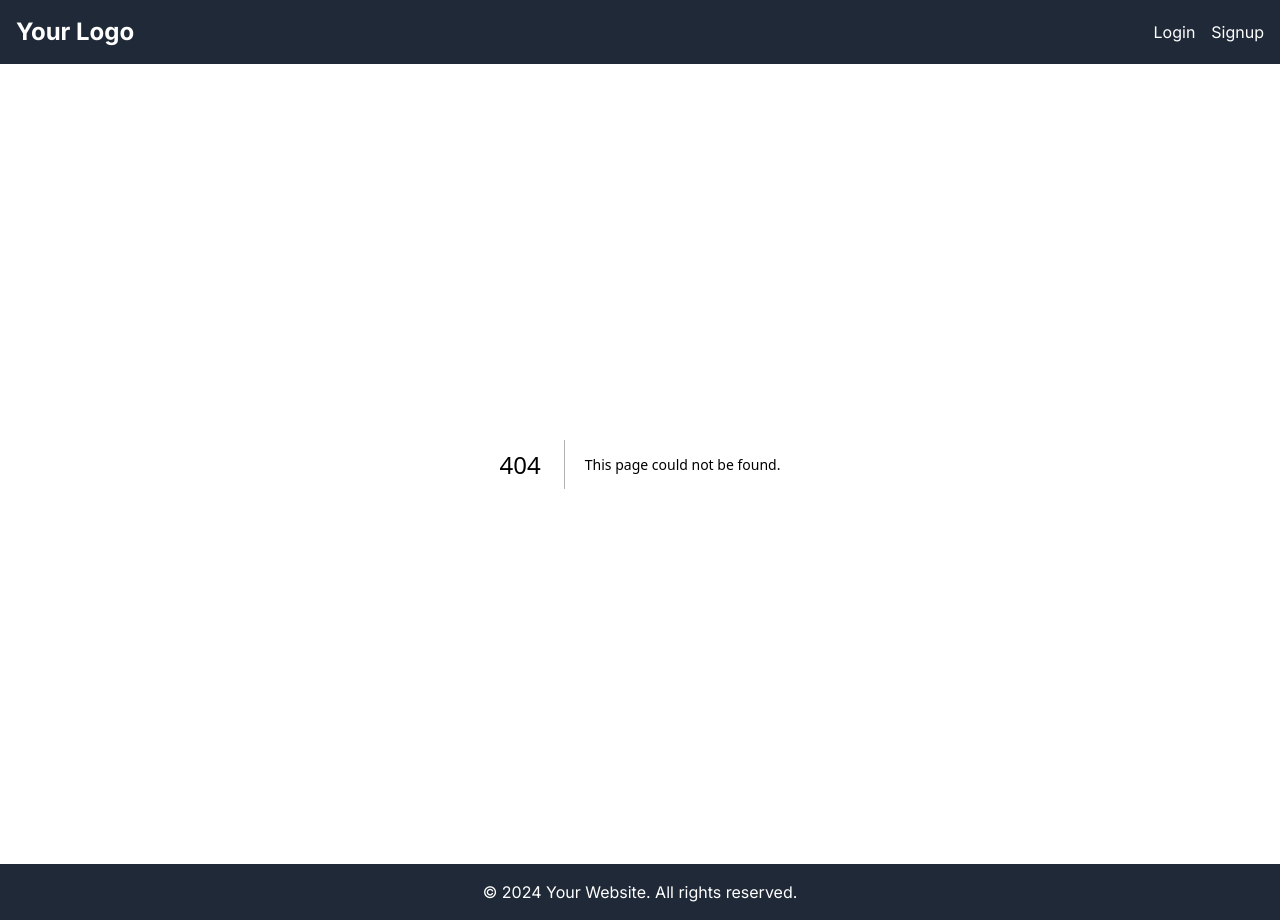
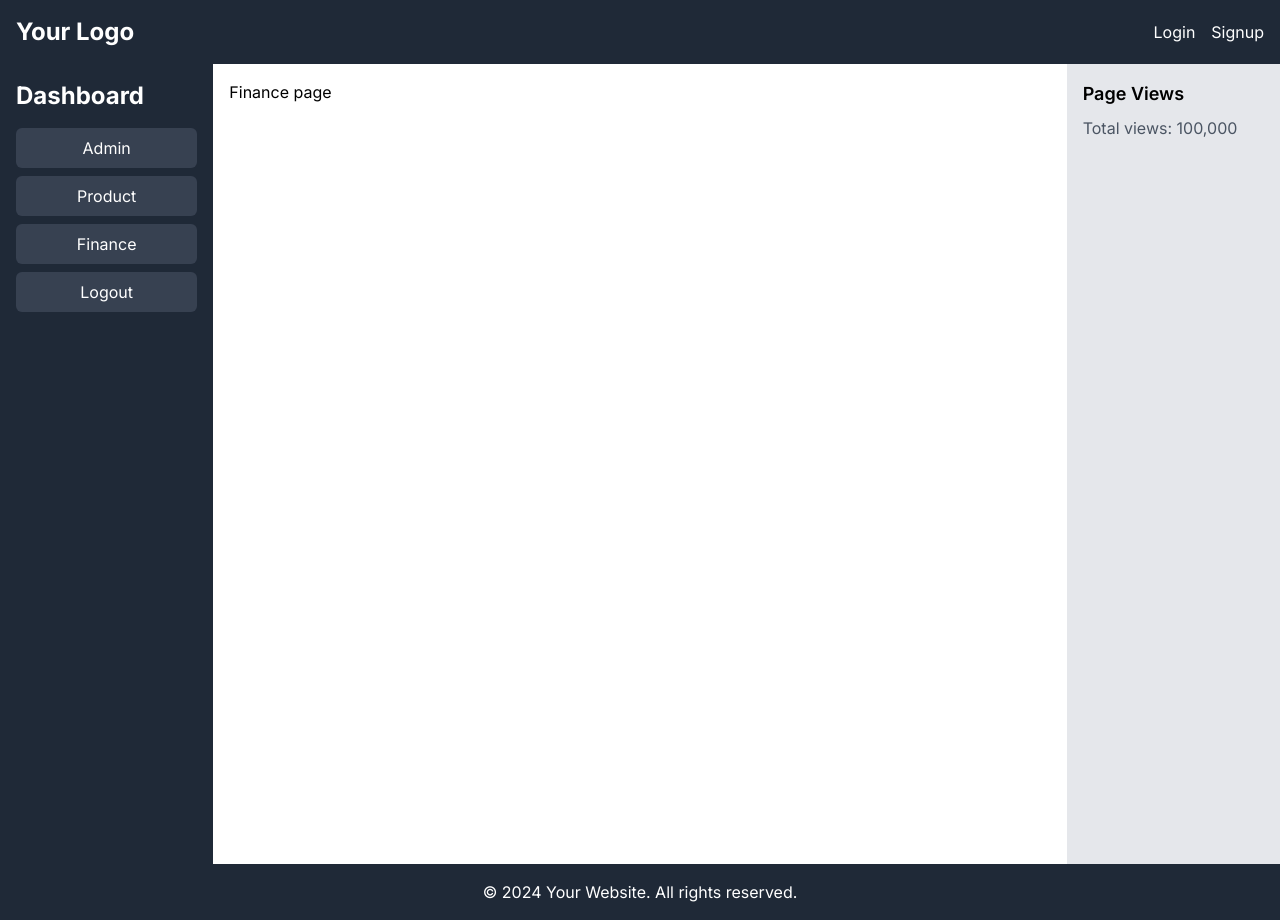
Before and after one commit to darkweb19/next-auth-scratch, a Next.js app: page /dashboard/finance in a window 1280 px wide. Before the commit this address had no page. Built offline with nearby package versions, Linux system fonts and the light colour scheme.

Commit message:
feat : added more routes and protected it using middleware

```diff
--- a/app/api/user/route.ts
+++ b/app/api/user/route.ts
@@ -9,7 +9,6 @@ export async function GET(req: NextRequest) {
 
 	//decode
 	const decode = jwt.verify(token, process.env.TOKEN_KEY!) as TokenPayload;
-	console.log(decode);
 
 	//find user in database
 	const userId = decode.id;
--- /dev/null
+++ b/app/dashboard/admin/page.tsx
@@ -0,0 +1,7 @@
+export default function AdminPage() {
+	return (
+		<div className="w-2/3 p-4 bg-white">
+			<p className="">Admin page</p>
+		</div>
+	);
+}
--- /dev/null
+++ b/app/dashboard/finance/page.tsx
@@ -0,0 +1,7 @@
+export default function AdminPage() {
+	return (
+		<div className="w-2/3 p-4 bg-white">
+			<p className="">Finance page</p>
+		</div>
+	);
+}
--- /dev/null
+++ b/app/dashboard/layout.tsx
@@ -0,0 +1,71 @@
+"use client";
+import axios from "axios";
+import Link from "next/link";
+import { useRouter } from "next/navigation";
+
+export default function RootLayout({
+	children,
+}: Readonly<{
+	children: React.ReactNode;
+}>) {
+	const router = useRouter();
+	const handleLogout = async () => {
+		try {
+			const response = await axios.get("/api/user/logout");
+			if (response.data.success) router.push("/");
+		} catch (error: any) {
+			console.log(error.message);
+		}
+	};
+	return (
+		<div className="flex h-screen bg-gray-100">
+			{/* Left Sidebar */}
+			<div className="w-1/6 bg-gray-800 text-white p-4">
+				<h1 className="text-2xl font-bold mb-4">Dashboard</h1>
+				<ul className="space-y-2">
+					<li>
+						<Link
+							href="/dashboard/admin"
+							className="w-full p-2 bg-gray-700 rounded-md hover:bg-gray-600 focus:outline-none block text-center"
+						>
+							Admin
+						</Link>
+					</li>
+					<li>
+						<Link
+							href="/dashboard/product"
+							className="w-full p-2 bg-gray-700 rounded-md hover:bg-gray-600 focus:outline-none block text-center"
+						>
+							Product
+						</Link>
+					</li>
+					<li>
+						<Link
+							href="/dashboard/finance"
+							className="w-full p-2 bg-gray-700 rounded-md hover:bg-gray-600 focus:outline-none block text-center"
+						>
+							Finance
+						</Link>
+					</li>
+					<li>
+						<button
+							onClick={handleLogout}
+							className="w-full p-2 bg-gray-700 rounded-md hover:bg-gray-600 focus:outline-none"
+						>
+							Logout
+						</button>
+					</li>
+				</ul>
+			</div>
+
+			{/* Middle Content */}
+			{children}
+
+			{/* Right Sidebar */}
+			<div className="w-1/6 p-4 bg-gray-200">
+				<h3 className="text-lg font-semibold mb-2">Page Views</h3>
+				<p className="text-gray-600">Total views: 100,000</p>
+			</div>
+		</div>
+	);
+}
--- a/app/dashboard/page.tsx
+++ b/app/dashboard/page.tsx
@@ -1,14 +1,10 @@
 "use client";
-
 import { User } from "@prisma/client";
 import axios from "axios";
-import { useRouter } from "next/navigation";
 import { useEffect, useState } from "react";
 
 export default function DashboardPage() {
-	const router = useRouter();
 	const [user, setUser] = useState<User>();
-	console.log(user);
 
 	useEffect(() => {
 		const getUser = async () => {
@@ -19,48 +15,7 @@ export default function DashboardPage() {
 		getUser();
 	}, []);
 
-	const handleLogout = async () => {
-		try {
-			const response = await axios.get("/api/user/logout");
-			if (response.data.success) router.push("/");
-		} catch (error: any) {
-			console.log(error.message);
-		}
-	};
 	return (
-		<div>
-			<div className="flex h-screen bg-gray-100">
-				{/* Left Sidebar */}
-				<div className="w-1/6 bg-gray-800 text-white p-4">
-					<h1 className="text-2xl font-bold mb-4">Dashboard</h1>
-					<ul className="space-y-2">
-						<li>
-							<button className="w-full p-2 bg-gray-700 rounded-md hover:bg-gray-600 focus:outline-none">
-								Admin
-							</button>
-						</li>
-						<li>
-							<button className="w-full p-2 bg-gray-700 rounded-md hover:bg-gray-600 focus:outline-none">
-								Product
-							</button>
-						</li>
-						<li>
-							<button className="w-full p-2 bg-gray-700 rounded-md hover:bg-gray-600 focus:outline-none">
-								Finance
-							</button>
-						</li>
-						<li>
-							<button
-								onClick={handleLogout}
-								className="w-full p-2 bg-gray-700 rounded-md hover:bg-gray-600 focus:outline-none"
-							>
-								Logout
-							</button>
-						</li>
-					</ul>
-				</div>
-
-				{/* Middle Content */}
 		<div className="w-2/3 p-4 bg-white">
 			<h2 className="text-2xl font-semibold mb-4">
 				Welcome to the Dashboard
@@ -69,13 +24,5 @@ export default function DashboardPage() {
 				This is the middle content area. Hello {user?.username}
 			</p>
 		</div>
-
-				{/* Right Sidebar */}
-				<div className="w-1/6 p-4 bg-gray-200">
-					<h3 className="text-lg font-semibold mb-2">Page Views</h3>
-					<p className="text-gray-600">Total views: 100,000</p>
-				</div>
-			</div>
-		</div>
 	);
 }
--- /dev/null
+++ b/app/dashboard/product/page.tsx
@@ -0,0 +1,7 @@
+export default function AdminPage() {
+	return (
+		<div className="w-2/3 p-4 bg-white">
+			<p className="">Product page</p>
+		</div>
+	);
+}
--- a/app/layout.tsx
+++ b/app/layout.tsx
@@ -18,7 +18,7 @@ export default function RootLayout({
 }>) {
 	return (
 		<html lang="en">
-			<body className={inter.className}>
+			<body className={`${inter.className} text-black`}>
 				{/* Navbar */}
 				<nav className="bg-gray-800 text-white p-4">
 					<div className="container mx-auto flex justify-between items-center">
@@ -36,6 +36,7 @@ export default function RootLayout({
 						</div>
 					</div>
 				</nav>
+
 				{children}
 
 				{/* Footer */}
--- a/app/page.tsx
+++ b/app/page.tsx
@@ -6,10 +6,10 @@ export default function HomePage() {
 			{/* Main Content */}
 			<main className="container mx-auto flex-1 flex items-center justify-center">
 				<div className="text-center">
-					<h1 className="text-4xl font-bold mb-4">
+					<h1 className="text-4xl text-white font-bold mb-4">
 						Welcome to Your Website
 					</h1>
-					<p className="text-lg mb-8">
+					<p className="text-lg text-white mb-8">
 						Explore our amazing features and services.
 					</p>
 					<Link
```
Also changed, not shown: middleware.ts (+2 -6 lines). Lines whose indentation alone changed are shown as unchanged.
